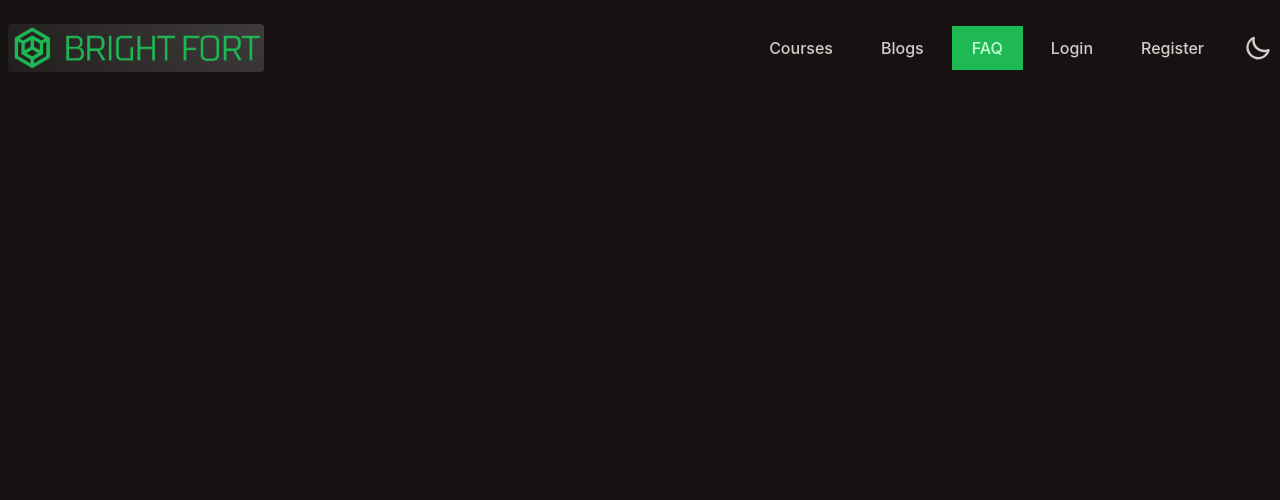
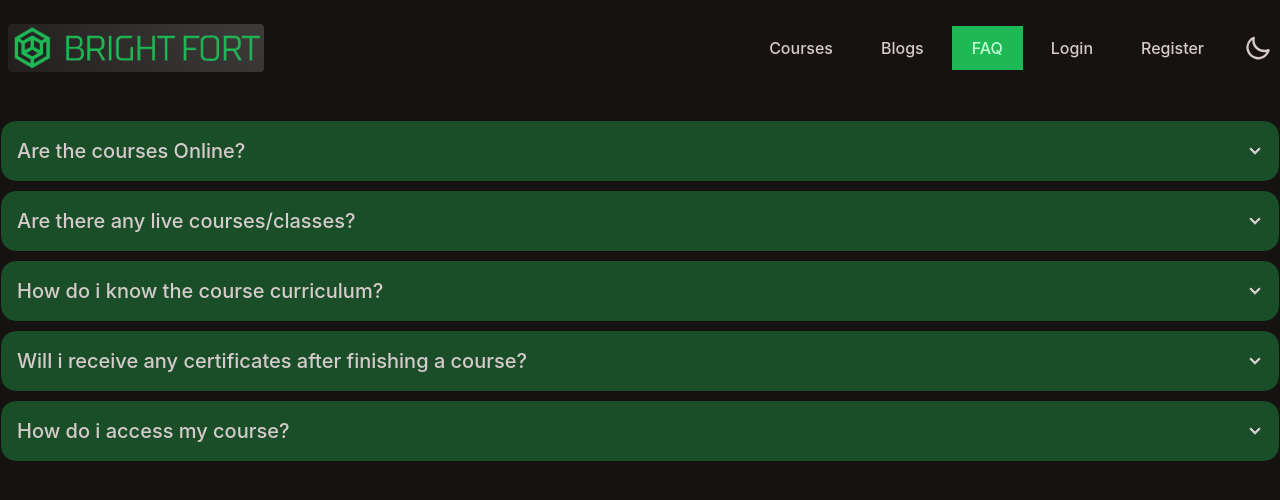
Before and after one commit to GHSoyad/bright-fort-client, a React (Create React App) app: page /faq in a window 1280 px wide. Shown: the top 500 px of the page. Built offline with nearby package versions, Linux system fonts and the light colour scheme; no server answers.

Commit message:
Added FAQ page and fixed some minor issues

```diff
--- a/src/components/Checkout/Checkout.js
+++ b/src/components/Checkout/Checkout.js
@@ -1,16 +1,18 @@
 import React from 'react';
-import { useLoaderData } from 'react-router-dom';
+import { Link, useLoaderData } from 'react-router-dom';
 
 const Checkout = () => {
 
     const course = useLoaderData();
-    const { name } = course;
+    const { name, enrolled } = course;
 
     return (
         <div className='container mx-auto max-w-screen-xl text-center'>
-            <div className='flex flex-col mt-16 gap-8 p-14 backdrop-blur-sm bg-emerald-900/40 rounded-xl'>
+            <div className='flex flex-col gap-8 p-14 backdrop-blur-sm bg-emerald-900/40 rounded-xl'>
                 <h1 className='text-3xl text-primary font-medium'>Congratulations!</h1>
                 <h3 className='text-xl'>You have gained premium access to <span className='text-primary font-medium'>{name}.</span></h3>
+                <h3 className='text-xl'>You are the <span className='text-primary font-medium'>{enrolled + 1}</span> student of this course</h3>
+                <Link to='/courses'><button className='btn btn-primary'>Return to Courses</button></Link>
             </div>
         </div>
     );
--- /dev/null
+++ b/src/components/FAQ/FAQ.js
@@ -0,0 +1,57 @@
+import React from 'react';
+
+const FAQ = () => {
+    return (
+        <div className='container px-2 md:px-4 xl:px-0 mx-auto max-w-screen-xl'>
+            <div className='flex flex-col gap-2'>
+                <div className="collapse collapse-arrow border border-base-300 bg-secondary/30 rounded-box">
+                    <input type="checkbox" className="peer" />
+                    <div className="collapse-title text-xl font-medium peer-checked:bg-secondary/50">
+                        Are the courses Online?
+                    </div>
+                    <div className="collapse-content peer-checked:bg-secondary/50">
+                        <p className='text-lg'>Yes All the courses are online.</p>
+                    </div>
+                </div>
+                <div className="collapse collapse-arrow border border-base-300 bg-secondary/30 rounded-box">
+                    <input type="checkbox" className="peer" />
+                    <div className="collapse-title text-xl font-medium peer-checked:bg-secondary/50">
+                        Are there any live courses/classes?
+                    </div>
+                    <div className="collapse-content peer-checked:bg-secondary/50">
+                        <p className='text-lg'>No, All the courses are prerecorded.</p>
+                    </div>
+                </div>
+                <div className="collapse collapse-arrow border border-base-300 bg-secondary/30 rounded-box">
+                    <input type="checkbox" className="peer" />
+                    <div className="collapse-title text-xl font-medium peer-checked:bg-secondary/50">
+                        How do i know the course curriculum?
+                    </div>
+                    <div className="collapse-content peer-checked:bg-secondary/50">
+                        <p className='text-lg'>You can check the course details page to know more about what the course offers</p>
+                    </div>
+                </div>
+                <div className="collapse collapse-arrow border border-base-300 bg-secondary/30 rounded-box">
+                    <input type="checkbox" className="peer" />
+                    <div className="collapse-title text-xl font-medium peer-checked:bg-secondary/50">
+                        Will i receive any certificates after finishing a course?
+                    </div>
+                    <div className="collapse-content peer-checked:bg-secondary/50">
+                        <p className='text-lg'>No, Currently we are not offering any certificates.</p>
+                    </div>
+                </div>
+                <div className="collapse collapse-arrow border border-base-300 bg-secondary/30 rounded-box">
+                    <input type="checkbox" className="peer" />
+                    <div className="collapse-title text-xl font-medium peer-checked:bg-secondary/50">
+                        How do i access my course?
+                    </div>
+                    <div className="collapse-content peer-checked:bg-secondary/50">
+                        <p className='text-lg'>You can access courses from your profile.</p>
+                    </div>
+                </div>
+            </div>
+        </div>
+    );
+};
+
+export default FAQ;
--- a/src/components/Login/Login.js
+++ b/src/components/Login/Login.js
@@ -7,7 +7,7 @@ import GoogleSignIn from '../../firebase/GoogleSignIn';
 
 const Login = () => {
 
-    const { emailSignIn, errorMessage, setErrorMessage, setLoading } = useContext(UserContext);
+    const { emailSignIn, setUserInfo, errorMessage, setErrorMessage, setLoading } = useContext(UserContext);
     const navigate = useNavigate()
     const location = useLocation();
     const from = location.state?.from?.pathname || '/';
@@ -23,6 +23,7 @@ const Login = () => {
                 const user = result.user;
                 setErrorMessage('')
                 if (user.emailVerified) {
+                    setUserInfo(user)
                     navigate(from, { replace: true })
                 } else {
                     toast.error('Please verify email!')
@@ -37,7 +38,7 @@ const Login = () => {
     }
 
     return (
-        <div className='bg-base-100 container mx-auto max-w-screen-xl mt-20'>
+        <div className='bg-base-100 container mx-auto max-w-screen-xl'>
             <div className='backdrop-blur-sm bg-white/10 max-w-md mx-auto p-8 rounded-lg text-xl'>
                 <form onSubmit={handleUserSignIn}>
                     <h1 className='text-3xl text-primary font-medium mb-6 text-center'>Login Here</h1>
--- a/src/components/Register/Register.js
+++ b/src/components/Register/Register.js
@@ -66,7 +66,7 @@ const Register = () => {
     }
 
     return (
-        <div className='bg-base-100 container mx-auto max-w-screen-xl mt-20'>
+        <div className='bg-base-100 container mx-auto max-w-screen-xl'>
             <form onSubmit={handleUserRegistration} className='backdrop-blur-sm bg-white/10 max-w-md mx-auto p-8 rounded-lg text-xl'>
                 <h1 className='text-3xl text-primary font-medium mb-6 text-center'>Register Here</h1>
                 {
--- a/src/components/TopRatedCourses/TopRatedCourses.js
+++ b/src/components/TopRatedCourses/TopRatedCourses.js
@@ -9,8 +9,8 @@ const TopRatedCourses = ({ course }) => {
             <figure><img src={img} alt="" /></figure>
             <div className="card-body">
                 <h2 className="card-title text-white">{name}</h2>
-                <p className='flex items-center text-xl gap-2 font-medium py-2 text-white'>Rating: {rating} <FaStar className='text-amber-300'></FaStar></p>
-                <Link to={`/course/${id}`}><button className="btn btn-primary w-full">Buy Now</button></Link>
+                <p className='flex items-center text-xl gap-2 font-medium py-3 text-white'>Rating: {rating} <FaStar className='text-amber-300'></FaStar></p>
+                <Link to={`/course/${id}`}><button className="btn btn-primary w-full">Get Course</button></Link>
             </div>
         </div>
     );
--- a/src/contexts/AuthProvider.js
+++ b/src/contexts/AuthProvider.js
@@ -56,7 +56,7 @@ const AuthProvider = ({ children }) => {
         return () => {
             unsubscribe()
         }
-    }, [])
+    }, [auth])
 
 
 
--- a/src/routes/MainRouter/MainRouter.js
+++ b/src/routes/MainRouter/MainRouter.js
@@ -4,6 +4,7 @@ import Checkout from "../../components/Checkout/Checkout";
 import CourseDetails from "../../components/CourseDetails/CourseDetails";
 import Courses from "../../components/Courses/Courses";
 import ErrorPage from "../../components/ErrorPage/ErrorPage";
+import FAQ from "../../components/FAQ/FAQ";
 import Home from "../../components/Home/Home";
 import Login from "../../components/Login/Login";
 import Register from "../../components/Register/Register";
@@ -41,7 +42,8 @@ const router = createBrowserRouter([
                 element: <PrivateRouter><Checkout></Checkout></PrivateRouter>
             },
             {
-                path: '/faq'
+                path: '/faq',
+                element: <FAQ></FAQ>
             },
             {
                 path: '/blogs',
```
Also changed, not shown: src/components/Blogs/Blogs.js (+11 -11 lines), src/components/CourseDetails/CourseDetails.js (+12 -3 lines).
